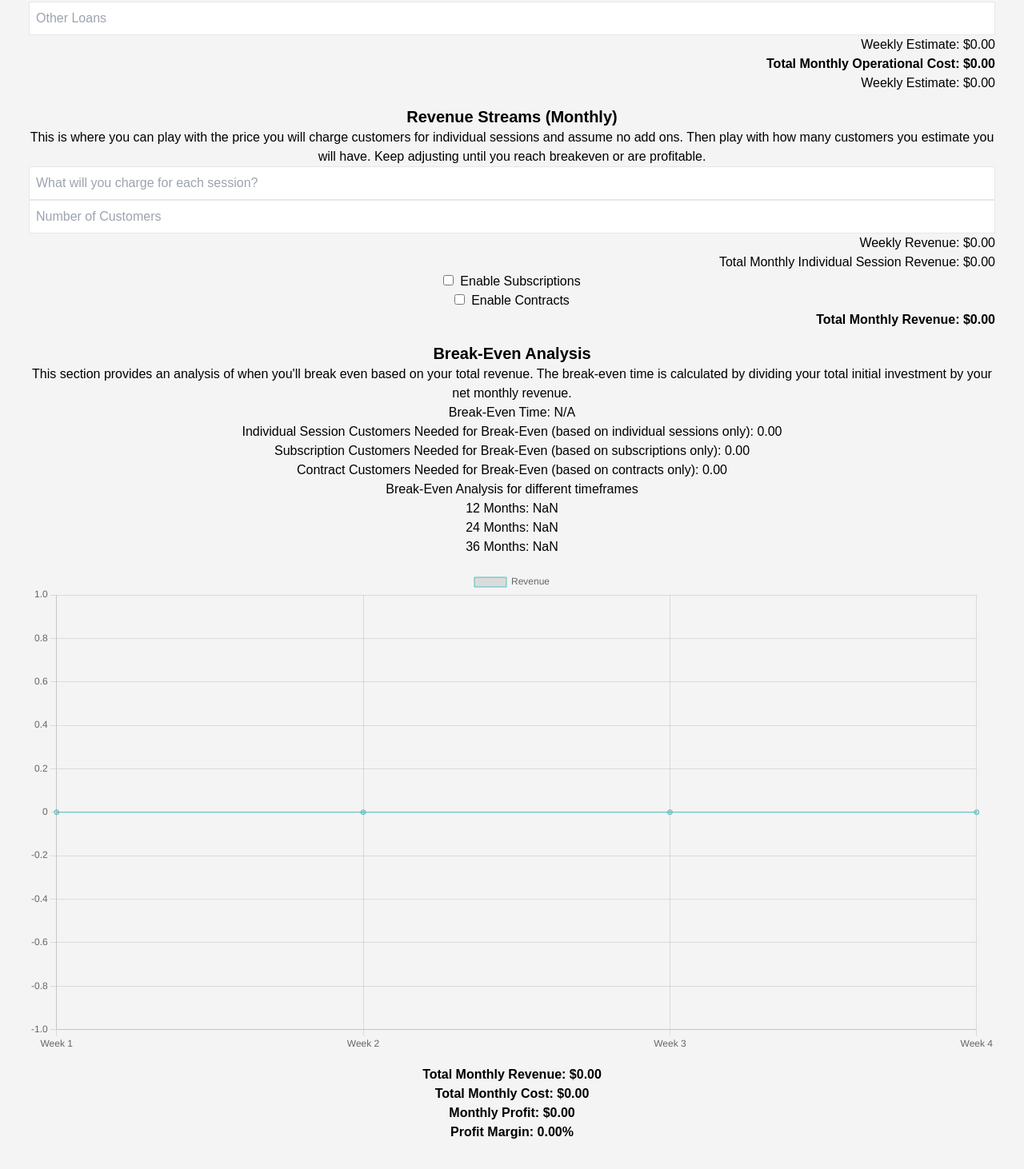
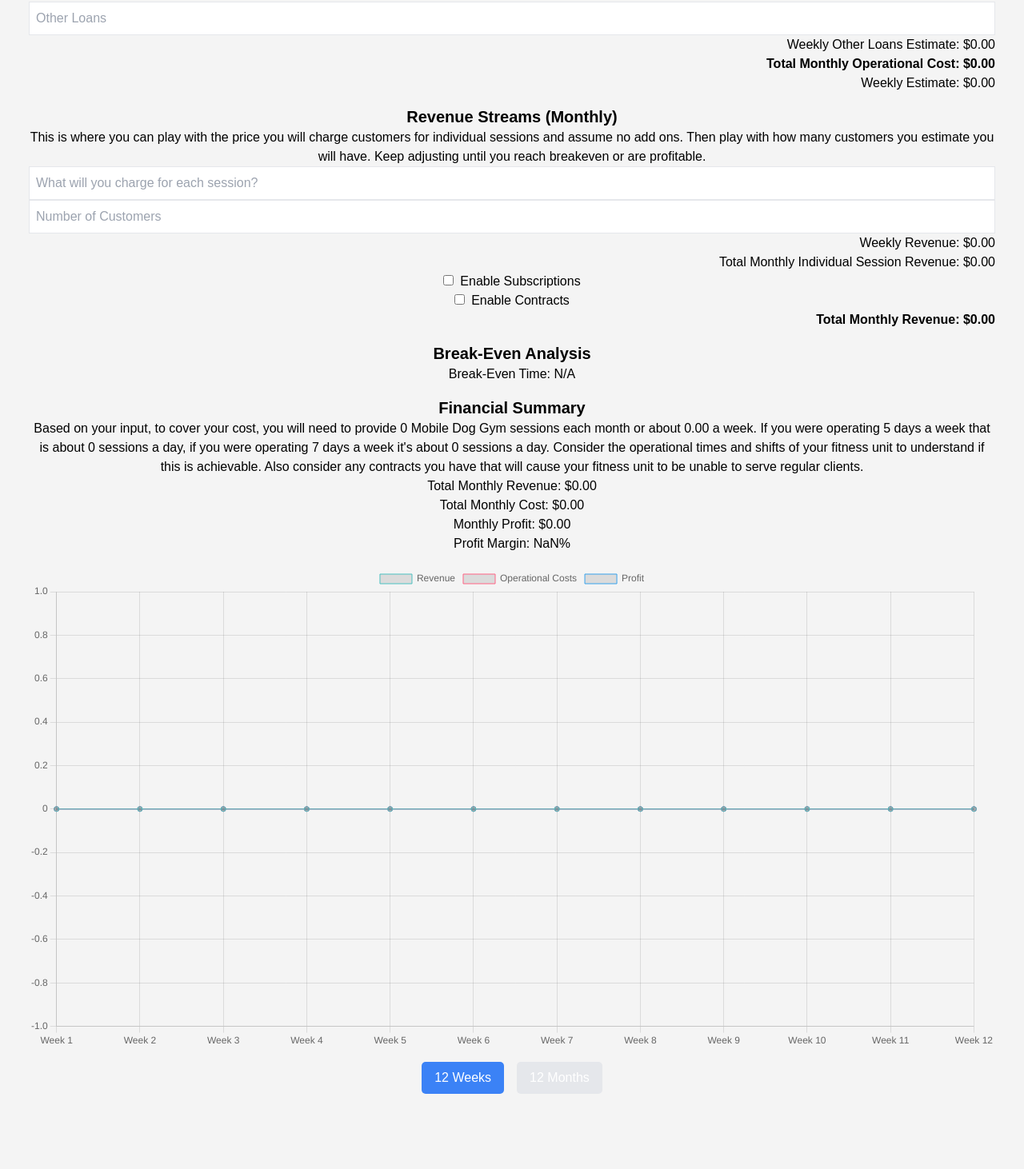
Before and after one commit to Olkjhop234/mobile-dog-gym-calculator, a React (Create React App) app: page / in a window 1280 px wide. Shown: the part 894-2356 px from the top of the page at 80% size. After the commit the page ends 2298 px from the top, so only its background shows below. Built offline with nearby package versions, Linux system fonts and the light colour scheme.

Commit message:
Your commit message

```diff
--- a/src/components/InputForm.js
+++ b/src/components/InputForm.js
@@ -29,19 +29,19 @@ const InputForm = ({ onChange, inputValues }) => {
       <div>
         <h2 className="text-xl font-bold">Estimated Monthly Operational Cost</h2>
         <input type="number" placeholder="Fuel" onChange={(e) => handleChange('operationalCosts', 'fuel', e.target.value)} className="border p-2 w-full" />
-        <div className="text-right">Weekly Estimate: ${formatCurrency(parseFloat(inputValues.operationalCosts.fuel || 0) / 4.33)}</div>
+        <div className="text-right">Weekly Fuel Estimate: ${formatCurrency(parseFloat(inputValues.operationalCosts.fuel || 0) / 4.33)}</div>
         <input type="number" placeholder="Labor" onChange={(e) => handleChange('operationalCosts', 'labor', e.target.value)} className="border p-2 w-full" />
-        <div className="text-right">Weekly Estimate: ${formatCurrency(parseFloat(inputValues.operationalCosts.labor || 0) / 4.33)}</div>
+        <div className="text-right">Weekly Labor Estimate: ${formatCurrency(parseFloat(inputValues.operationalCosts.labor || 0) / 4.33)}</div>
         <input type="number" placeholder="Insurance" onChange={(e) => handleChange('operationalCosts', 'insurance', e.target.value)} className="border p-2 w-full" />
-        <div className="text-right">Weekly Estimate: ${formatCurrency(parseFloat(inputValues.operationalCosts.insurance || 0) / 4.33)}</div>
+        <div className="text-right">Weekly Insruance Estimate: ${formatCurrency(parseFloat(inputValues.operationalCosts.insurance || 0) / 4.33)}</div>
         <input type="number" placeholder="Maintenance" onChange={(e) => handleChange('operationalCosts', 'maintenance', e.target.value)} className="border p-2 w-full" />
-        <div className="text-right">Weekly Estimate: ${formatCurrency(parseFloat(inputValues.operationalCosts.maintenance || 0) / 4.33)}</div>
+        <div className="text-right">Weekly Maintenance Estimate: ${formatCurrency(parseFloat(inputValues.operationalCosts.maintenance || 0) / 4.33)}</div>
         <input type="number" placeholder="Software" onChange={(e) => handleChange('operationalCosts', 'software', e.target.value)} className="border p-2 w-full" />
-        <div className="text-right">Weekly Estimate: ${formatCurrency(parseFloat(inputValues.operationalCosts.software || 0) / 4.33)}</div>
+        <div className="text-right">Weekly Software Estimate: ${formatCurrency(parseFloat(inputValues.operationalCosts.software || 0) / 4.33)}</div>
         <input type="number" placeholder="Vehicle Loan" onChange={(e) => handleChange('operationalCosts', 'vehicleLoan', e.target.value)} className="border p-2 w-full" />
-        <div className="text-right">Weekly Estimate: ${formatCurrency(parseFloat(inputValues.operationalCosts.vehicleLoan || 0) / 4.33)}</div>
+        <div className="text-right">Weekly Vehicle Loan Estimate: ${formatCurrency(parseFloat(inputValues.operationalCosts.vehicleLoan || 0) / 4.33)}</div>
         <input type="number" placeholder="Other Loans" onChange={(e) => handleChange('operationalCosts', 'otherLoans', e.target.value)} className="border p-2 w-full" />
-        <div className="text-right">Weekly Estimate: ${formatCurrency(parseFloat(inputValues.operationalCosts.otherLoans || 0) / 4.33)}</div>
+        <div className="text-right">Weekly Other Loans Estimate: ${formatCurrency(parseFloat(inputValues.operationalCosts.otherLoans || 0) / 4.33)}</div>
         <div className="text-right font-bold">Total Monthly Operational Cost: ${formatCurrency(
           Object.values(inputValues.operationalCosts).reduce((acc, val) => acc + parseFloat(val || 0), 0)
         )}</div>
@@ -78,16 +78,44 @@ const InputForm = ({ onChange, inputValues }) => {
           </>
         )}
         <label className="block">
-          <input type="checkbox" checked={contractsEnabled} onChange={(e) => { setContractsEnabled(e.target.checked); handleChange('revenueStreams', 'contractsEnabled', e.target.checked); }} className="mr-2" />
+  <input
+    type="checkbox"
+    checked={contractsEnabled}
+    onChange={(e) => {
+      setContractsEnabled(e.target.checked);
+      handleChange('revenueStreams', 'contractsEnabled', e.target.checked);
+    }}
+    className="mr-2"
+  />
   Enable Contracts
 </label>
 {contractsEnabled && (
   <>
-            <p>Contracts are deals you've made with businesses and apartment buildings. This assumes you have a deal with an apartment building, for example, to run their guest and residents at no additional cost to the pet parent. For example, you have a contract that for $350 a month to visit the site once a month for 3 hours.</p>
-          <input type="number" placeholder="Number of Contracts" onChange={(e) => handleChange('revenueStreams', 'contractCustomers', e.target.value)} className="border p-2 w-full" />
-            <div className="text-right">Total Monthly Contract Revenue: ${formatCurrency(
-              parseFloat(inputValues.revenueStreams.contractPrice || 0) * parseFloat(inputValues.revenueStreams.contractCustomers || 0)
-            )}</div>
+    <p>
+      Contracts are deals you've made with businesses and apartment buildings.
+      This assumes you have a deal with an apartment building, for example, to
+      run their guest and residents at no additional cost to the pet parent. For
+      example, you have a contract that for $350 a month to visit the site once
+      a month for 3 hours.
+    </p>
+    <input
+      type="number"
+      placeholder="Contract Price"
+      onChange={(e) => handleChange('revenueStreams', 'contractPrice', e.target.value)}
+      className="border p-2 w-full"
+    />
+    <input
+      type="number"
+      placeholder="Number of Contracts"
+      onChange={(e) => handleChange('revenueStreams', 'contractCustomers', e.target.value)}
+      className="border p-2 w-full"
+    />
+    <div className="text-right">
+      Total Monthly Contract Revenue: ${formatCurrency(
+        parseFloat(inputValues.revenueStreams.contractPrice || 0) *
+        parseFloat(inputValues.revenueStreams.contractCustomers || 0)
+      )}
+    </div>
   </>
 )}
         <div className="text-right font-bold">Total Monthly Revenue: ${formatCurrency(
--- a/src/components/Results.js
+++ b/src/components/Results.js
@@ -1,7 +1,9 @@
-import React from 'react';
+import React, { useState } from 'react';
 import { Line } from 'react-chartjs-2';
 
 const Results = ({ inputValues }) => {
+  const [timeFrame, setTimeFrame] = useState('weeks');
+
   const calculateResults = () => {
     const {
       initialInvestment,
@@ -14,7 +16,7 @@ const Results = ({ inputValues }) => {
 
     // Total Monthly Operational Costs
     const totalOperationalCosts = Object.values(operationalCosts).reduce((acc, val) => acc + parseFloat(val || 0), 0);
-    const weeklyOperationalCosts = totalOperationalCosts / 4.33;
+    const weeklyOperationalCosts = (totalOperationalCosts / 4.33).toFixed(2);
 
     // Revenue Streams Calculations
     const individualSessionRevenue = parseFloat(revenueStreams.individualSessionPrice || 0) * parseFloat(revenueStreams.individualSessionCustomers || 0);
@@ -28,30 +30,33 @@ const Results = ({ inputValues }) => {
 
     // Total Monthly Revenue
     const totalRevenue = individualSessionRevenue + subscriptionRevenue + contractRevenue;
-    const weeklyRevenue = totalRevenue / 4.33;
-
-    // Profit and Profit Margin Calculations
-    const totalMonthlyCost = totalOperationalCosts;
-    const monthlyProfit = totalRevenue - totalMonthlyCost;
-    const profitMargin = totalRevenue > 0 ? (monthlyProfit / totalRevenue) * 100 : 0;
+    const weeklyRevenue = (totalRevenue / 4.33).toFixed(2);
 
     // Break-Even Analysis
-    const breakEvenTimeMonths = totalRevenue > totalMonthlyCost ? totalInitialInvestment / (totalRevenue - totalMonthlyCost) : NaN;
-    const breakEvenTimeWeeks = breakEvenTimeMonths * 4.33;
+    const breakEvenTimeMonths = (totalInitialInvestment / (totalRevenue - totalOperationalCosts)).toFixed(2);
+    const breakEvenTimeWeeks = (breakEvenTimeMonths * 4.33).toFixed(2);
 
-    const individualSessionCustomersNeeded = parseFloat(totalMonthlyCost / (revenueStreams.individualSessionPrice || 1)) || 0;
+    const individualSessionCustomersNeeded = Math.ceil(totalOperationalCosts / (revenueStreams.individualSessionPrice || 1));
     const subscriptionCustomersNeeded = revenueStreams.subscriptionsEnabled
-      ? parseFloat((totalMonthlyCost / ((revenueStreams.subscriptionPrice || 0) + (revenueStreams.subscriptionSessionCost || 0) * (revenueStreams.subscriptionSessions || 0)))) || 0
+      ? Math.ceil((totalOperationalCosts - (revenueStreams.subscriptionSessionCost * revenueStreams.subscriptionSessions * revenueStreams.subscriptionCustomers)) / (revenueStreams.subscriptionPrice || 1))
       : 0;
     const contractCustomersNeeded = revenueStreams.contractsEnabled
-      ? parseFloat(totalMonthlyCost / (revenueStreams.contractPrice || 1)) || 0
+      ? Math.ceil(totalOperationalCosts / (revenueStreams.contractPrice || 1))
       : 0;
 
     // Break-Even Analysis for different timeframes
     const calculateBreakEven = (months) => {
-      const monthlyProfit = totalRevenue - totalMonthlyCost;
-      return totalInitialInvestment / (monthlyProfit / months);
-    }
+      const monthlyProfit = totalRevenue - totalOperationalCosts;
+      return Math.ceil(totalInitialInvestment / (monthlyProfit / months));
+    };
+
+    const monthlyProfit = (totalRevenue - totalOperationalCosts).toFixed(2);
+    const profitMargin = ((monthlyProfit / totalRevenue) * 100).toFixed(2);
+
+    const totalSessionsNeeded = Math.ceil(individualSessionCustomersNeeded + subscriptionCustomersNeeded * (revenueStreams.subscriptionSessions || 0));
+    const weeklySessionsNeeded = (totalSessionsNeeded / 4.33).toFixed(2);
+    const sessionsPerDay5Days = Math.ceil(totalSessionsNeeded / 20); // Assuming 4 weeks a month, 5 days a week
+    const sessionsPerDay7Days = Math.ceil(totalSessionsNeeded / 28); // Assuming 4 weeks a month, 7 days a week
 
     return {
       totalInitialInvestment,
@@ -62,29 +67,41 @@ const Results = ({ inputValues }) => {
       contractRevenue,
       totalRevenue,
       weeklyRevenue,
-      totalMonthlyCost,
-      monthlyProfit,
-      profitMargin,
       breakEvenTimeMonths,
       breakEvenTimeWeeks,
       individualSessionCustomersNeeded,
       subscriptionCustomersNeeded,
       contractCustomersNeeded,
-      breakEven12Months: calculateBreakEven(12),
-      breakEven24Months: calculateBreakEven(24),
-      breakEven36Months: calculateBreakEven(36)
+      monthlyProfit,
+      profitMargin,
+      totalSessionsNeeded,
+      weeklySessionsNeeded,
+      sessionsPerDay5Days,
+      sessionsPerDay7Days
     };
   };
 
   const data = calculateResults();
 
   const chartData = {
-    labels: ['Week 1', 'Week 2', 'Week 3', 'Week 4'],
+    labels: timeFrame === 'weeks' ? Array.from({ length: 12 }, (_, i) => `Week ${i + 1}`) : Array.from({ length: 12 }, (_, i) => `Month ${i + 1}`),
     datasets: [
       {
         label: 'Revenue',
-        data: [data.weeklyRevenue, data.weeklyRevenue * 2, data.weeklyRevenue * 3, data.weeklyRevenue * 4],
+        data: timeFrame === 'weeks' ? Array.from({ length: 12 }, (_, i) => data.weeklyRevenue * (i + 1)) : Array.from({ length: 12 }, (_, i) => data.totalRevenue * (i + 1)),
         borderColor: 'rgba(75, 192, 192, 1)',
+        borderWidth: 1,
+      },
+      {
+        label: 'Operational Costs',
+        data: timeFrame === 'weeks' ? Array.from({ length: 12 }, (_, i) => data.weeklyOperationalCosts * (i + 1)) : Array.from({ length: 12 }, (_, i) => data.totalOperationalCosts * (i + 1)),
+        borderColor: 'rgba(255, 99, 132, 1)',
+        borderWidth: 1,
+      },
+      {
+        label: 'Profit',
+        data: timeFrame === 'weeks' ? Array.from({ length: 12 }, (_, i) => (data.weeklyRevenue - data.weeklyOperationalCosts) * (i + 1)) : Array.from({ length: 12 }, (_, i) => (data.totalRevenue - data.totalOperationalCosts) * (i + 1)),
+        borderColor: 'rgba(54, 162, 235, 1)',
         borderWidth: 1,
       },
     ],
@@ -93,24 +110,26 @@ const Results = ({ inputValues }) => {
   return (
     <div className="mt-4">
       <h2 className="text-xl font-bold">Break-Even Analysis</h2>
-      <p>This section provides an analysis of when you'll break even based on your total revenue. The break-even time is calculated by dividing your total initial investment by your net monthly revenue.</p>
-      <p>Break-Even Time: {isNaN(data.breakEvenTimeMonths) ? 'N/A' : `${data.breakEvenTimeMonths.toFixed(2)} months (${data.breakEvenTimeWeeks.toFixed(2)} weeks)`}</p>
-      <p>Individual Session Customers Needed for Break-Even (based on individual sessions only): {data.individualSessionCustomersNeeded.toFixed(2)}</p>
-      <p>Subscription Customers Needed for Break-Even (based on subscriptions only): {data.subscriptionCustomersNeeded.toFixed(2)}</p>
-      <p>Contract Customers Needed for Break-Even (based on contracts only): {data.contractCustomersNeeded.toFixed(2)}</p>
-      <h3>Break-Even Analysis for different timeframes</h3>
-      <p>12 Months: {data.breakEven12Months.toFixed(2)}</p>
-      <p>24 Months: {data.breakEven24Months.toFixed(2)}</p>
-      <p>36 Months: {data.breakEven36Months.toFixed(2)}</p>
+      <p>Break-Even Time: {isNaN(data.breakEvenTimeMonths) ? 'N/A' : `${data.breakEvenTimeMonths} months (${data.breakEvenTimeWeeks} weeks)`}</p>
+
+      <h3 className="text-xl font-bold mt-4">Financial Summary</h3>
+      <p>Based on your input, to cover your cost, you will need to provide {data.totalSessionsNeeded} Mobile Dog Gym sessions each month or about {data.weeklySessionsNeeded} a week. If you were operating 5 days a week that is about {data.sessionsPerDay5Days} sessions a day, if you were operating 7 days a week it's about {data.sessionsPerDay7Days} sessions a day. Consider the operational times and shifts of your fitness unit to understand if this is achievable. Also consider any contracts you have that will cause your fitness unit to be unable to serve regular clients.</p>
+      <p>Total Monthly Revenue: ${data.totalRevenue.toFixed(2)}</p>
+      <p>Total Monthly Cost: ${data.totalOperationalCosts.toFixed(2)}</p>
+      <p>Monthly Profit: ${data.monthlyProfit}</p>
+      <p>Profit Margin: {data.profitMargin}%</p>
 
       <div className="mt-4">
         <Line data={chartData} />
       </div>
-      <div className="mt-4 font-bold">
-        <p>Total Monthly Revenue: ${data.totalRevenue.toFixed(2)}</p>
-        <p>Total Monthly Cost: ${data.totalMonthlyCost.toFixed(2)}</p>
-        <p>Monthly Profit: ${data.monthlyProfit.toFixed(2)}</p>
-        <p>Profit Margin: {data.profitMargin.toFixed(2)}%</p>
+
+      <div className="flex justify-center mt-4">
+        <button className={`px-4 py-2 mx-2 ${timeFrame === 'weeks' ? 'bg-blue-500 text-white' : 'bg-gray-200'}`} onClick={() => setTimeFrame('weeks')}>
+          12 Weeks
+        </button>
+        <button className={`px-4 py-2 mx-2 ${timeFrame === 'months' ? 'bg-blue-500 text-white' : 'bg-gray-200'}`} onClick={() => setTimeFrame('months')}>
+          12 Months
+        </button>
       </div>
     </div>
   );
```
Also changed, not shown: 11 other files (tests, documents, lock files or other folders). Lines whose indentation alone changed are shown as unchanged.
